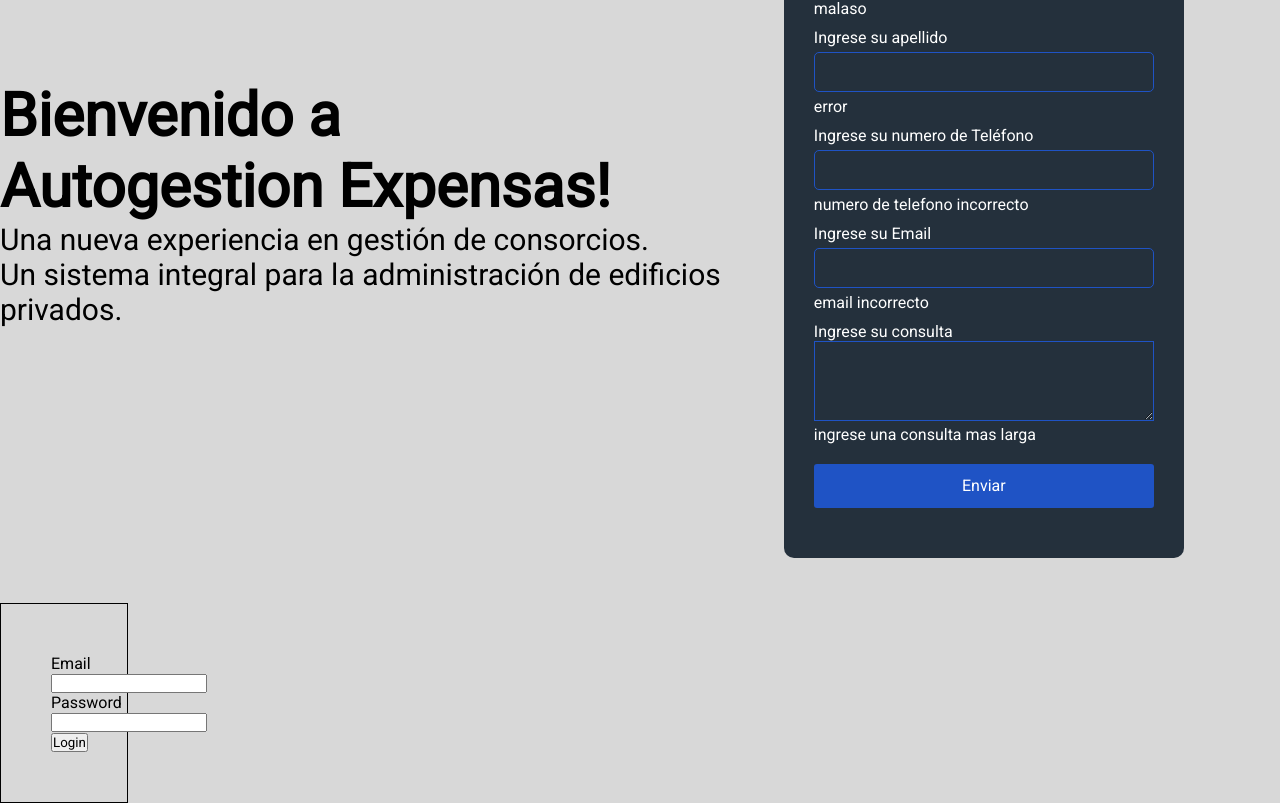
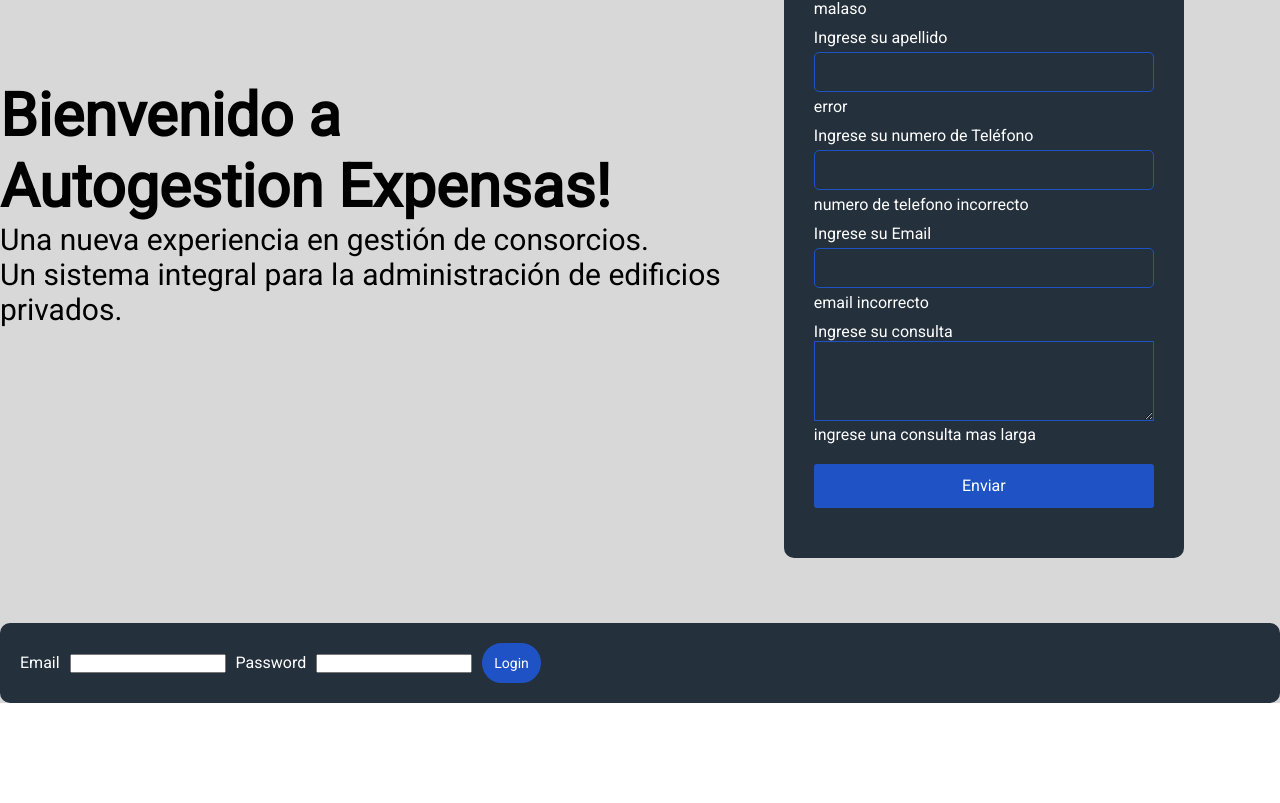
Before and after one commit to matzon1/tpi-integrador-lab3, a React (Create React App) app in the folder expensas-tpi/: page /login in a window 1280 px wide. Shown: the part 272-1075 px from the top of the page. After the commit the page ends 975 px from the top, so only its background shows below. Built offline with nearby package versions, Linux system fonts and the light colour scheme.

Commit message:
stylish login

```diff
--- a/expensas-tpi/src/components/main/Login.css
+++ b/expensas-tpi/src/components/main/Login.css
@@ -1,5 +1,23 @@
 .login-container {
-    border: 1px solid black;
-    padding: 50px;
-    width: 10%;
+    background-color: #24303c;
+    padding: 10px;
+    border-radius: 10px;
+    margin-top: 20px;
 }
+
+.login-container label {
+    color: white;
+    padding: 10px;
+}
+
+.login-container button {
+    background: #1f53c5 !important;
+  border: 2px solid #1f53c5;
+  border-radius: 28px;
+  display: inline-block;
+  cursor: pointer;
+  color: white;
+  font-size: 14px !important;
+  padding: 10px;
+  margin: 10px;
+}
```
